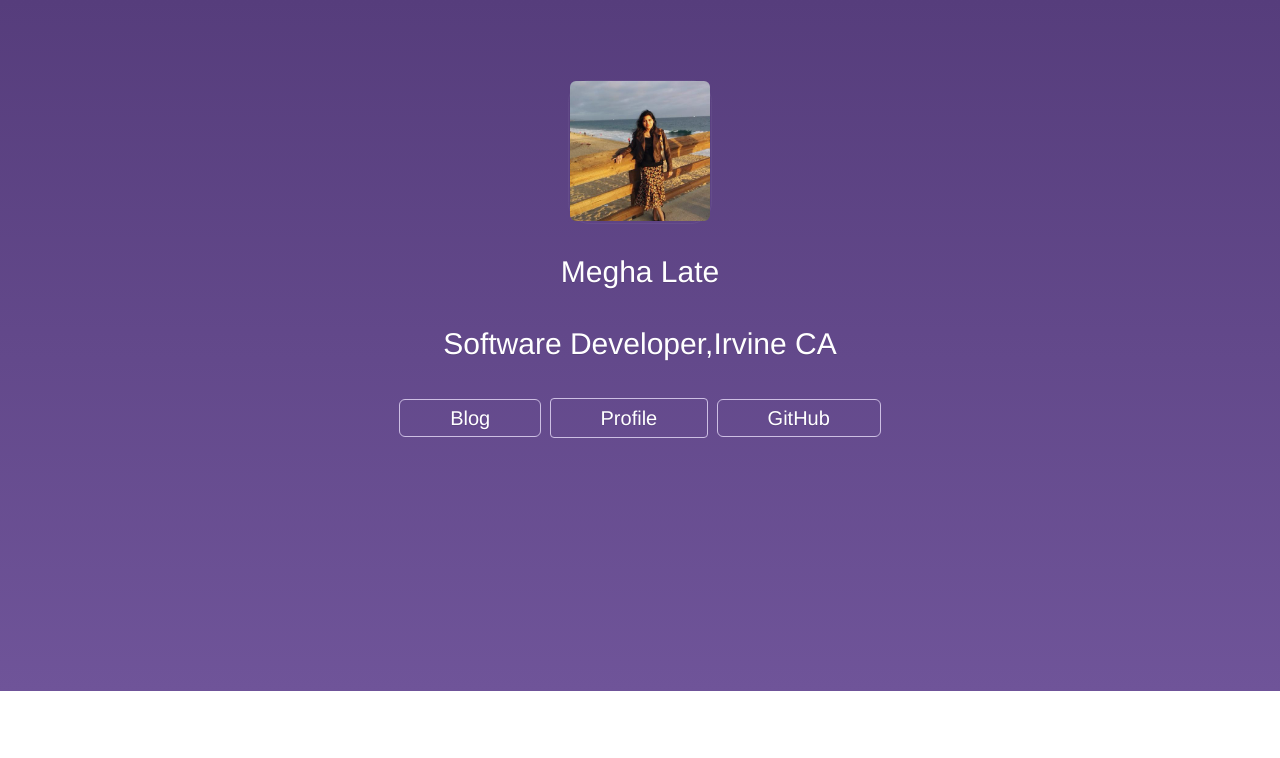
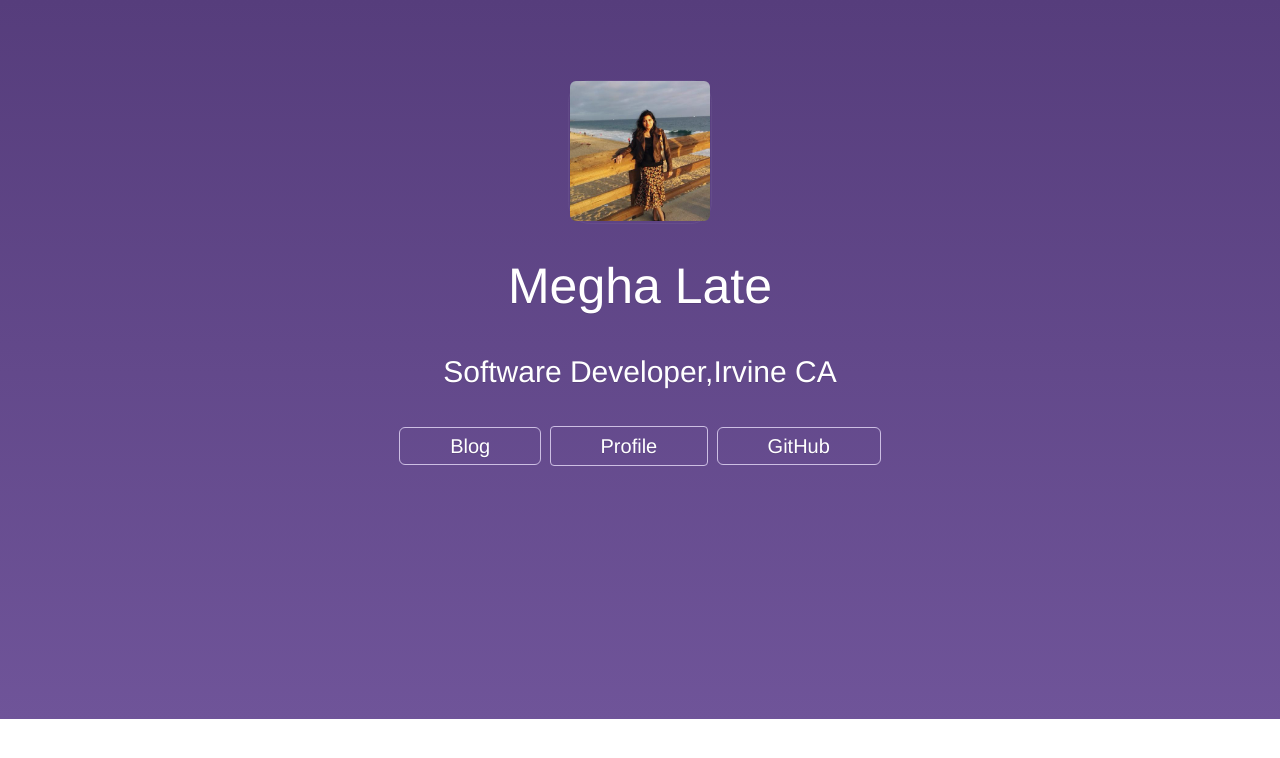
Before and after one commit to meghalate/meghalate.com, a website: page public/index.html in a window 1280 px wide. Drawn offline with nearby package versions, Linux system fonts and the light colour scheme; some packages are replaced by stand-ins of ours.

Commit message:
changed font weight

```diff
--- a/public/app.css
+++ b/public/app.css
@@ -8,6 +8,8 @@
 .pos{
 	position:relative;
 	top:-143px;
+font-weight: 100 !important;
+
 }
 
 
@@ -16,16 +18,18 @@
   -webkit-animation-delay: 3s;
 -webkit-animation-duration: 3s;
 -moz-animation-duration: 3s;
+font-weight: 100 !important;
 }
 
 body {
-
-
-    font-size: 16px;
-    line-height: 1.25;
-    font-weight: 100;
+    font-weight: 100 !important;
 text-rendering: optimizeLegibility;
     -webkit-font-smoothing: antialiased;
     -moz-osx-font-smoothing: grayscale;
     -moz-font-feature-settings: "liga", "kern";
 }
+
+#name {
+font-weight: 100 !important;
+font-size: 50px;
+}
--- a/public/main.html
+++ b/public/main.html
@@ -2,7 +2,7 @@
   <div class="container">
 <span id="dev1" class="bs-docs-booticon bs-docs-booticon-lg bs-docs-booticon-outline animated fadeOut">M</span>
     <img id="dev2" src="megha.jpeg" class="animated fadeIn img-rounded" height="140px" width="140px" style="position:relative;top:-173px;"></img>
-    <p class="lead animated fadeInDownBig pos">Megha Late</p>
+    <p id="name"  class="lead animated fadeInDownBig pos">Megha Late</p>
 <p id="dev" class="lead animated pulse pos"> Software Developer,Irvine CA</p>
     <p class="lead pos">
       <a href="#blog" class="btn btn-outline-inverse btn-lg">Blog</a>
```
